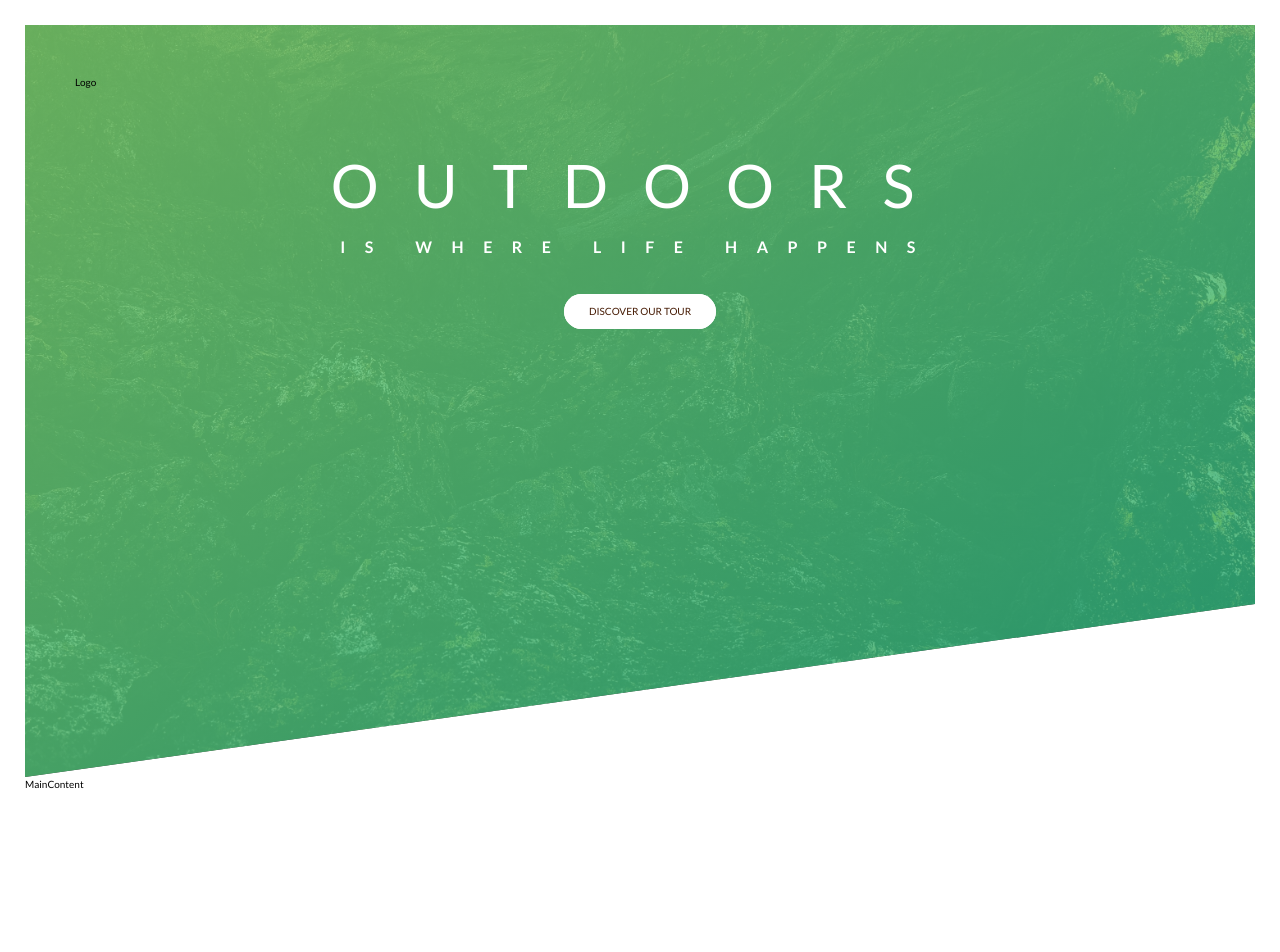
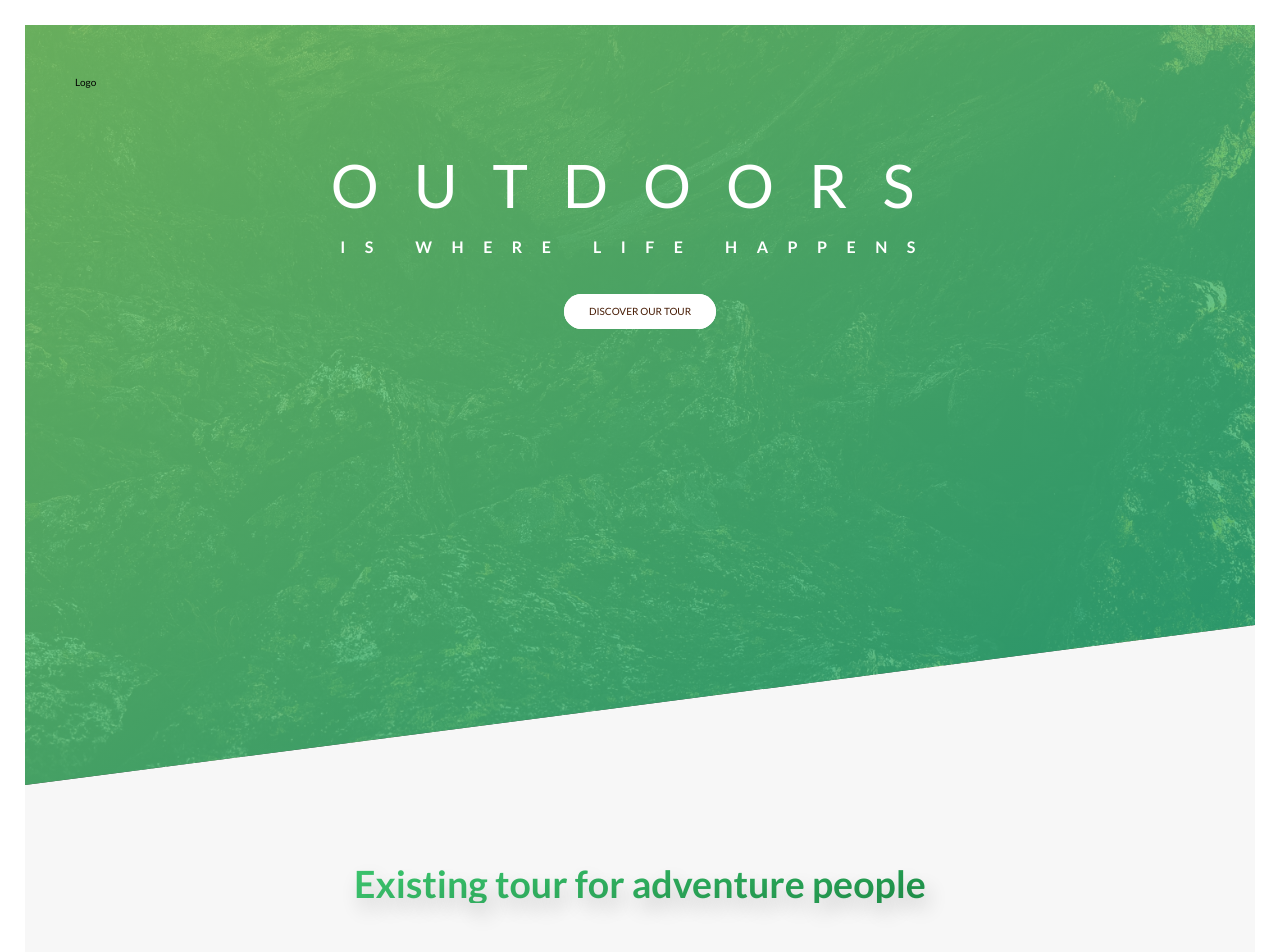
Before and after one commit to OmBharti999/pro, a Next.js app: page / in a window 1280 px wide. Shown: the top 952 px of the page. Before the commit the page ends 817 px from the top, so only its background shows below. Built offline with nearby package versions, Linux system fonts and the light colour scheme.

Commit message:
styling heading secondary

```diff
--- a/app/_component/header/index.css
+++ b/app/_component/header/index.css
@@ -1,5 +1,5 @@
 header {
-  @apply flex min-h-[62rem] h-[94vh] flex-col items-center justify-start p-20 gap-20;
+  @apply flex min-h-[62rem] h-[95vh] flex-col items-center justify-start p-20 gap-20;
   background-image: linear-gradient(
       to right bottom,
       rgba(126, 213, 111, 0.8),
@@ -8,7 +8,7 @@ header {
     url(/assets/header-bg.jpg);
   background-size: cover;
   background-position: bottom;
-  clip-path: polygon(0 0, 100% 0, 100% 77%, 0 100%);
+  clip-path: polygon(0 0, 100% 0, 100% 75vh, 0 100%);
 }
 
 .logo-box {
--- a/app/_component/mainContent/MainContent.tsx
+++ b/app/_component/mainContent/MainContent.tsx
@@ -1,5 +1,15 @@
 import React from "react";
 
+import "./index.css";
+
 export const MainContent = () => {
-  return <main>MainContent</main>;
+  return (
+    <main>
+      <section className="section-about">
+        <h2 className="heading-secondary">
+          Existing tour for adventure people
+        </h2>
+      </section>
+    </main>
+  );
 };
--- /dev/null
+++ b/app/_component/mainContent/index.css
@@ -0,0 +1,11 @@
+.section-about {
+  background: #f7f7f7;
+  margin-top: -20vh;
+  @apply py-96;
+}
+
+.heading-secondary {
+  @apply font-bold text-6xl bg-gradient-to-r from-green-400 to-green-700 text-center bg-clip-text text-transparent hover:skew-y-3 hover:skew-x-12;
+  text-shadow: 0.5rem 1rem 2rem rgba(0, 0, 0, 0.2);
+  transition: all 0.3s;
+}
```
